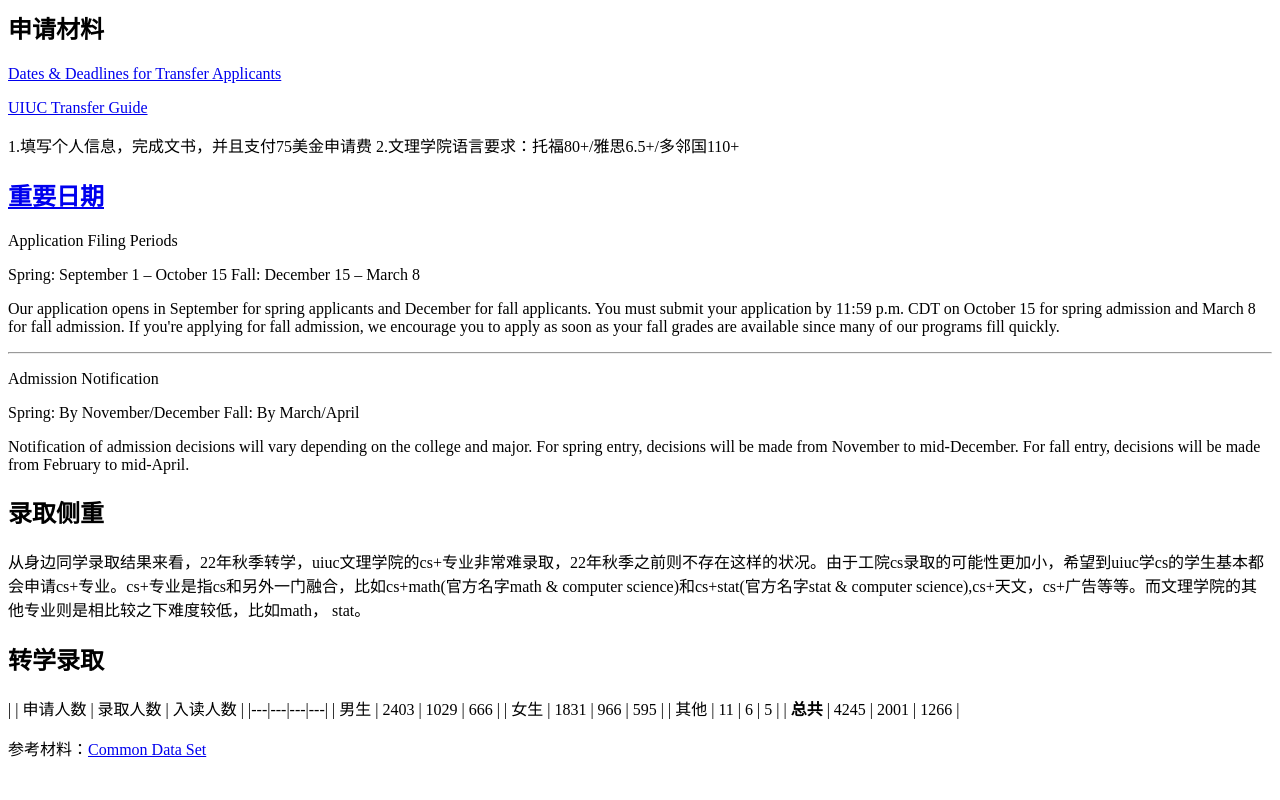
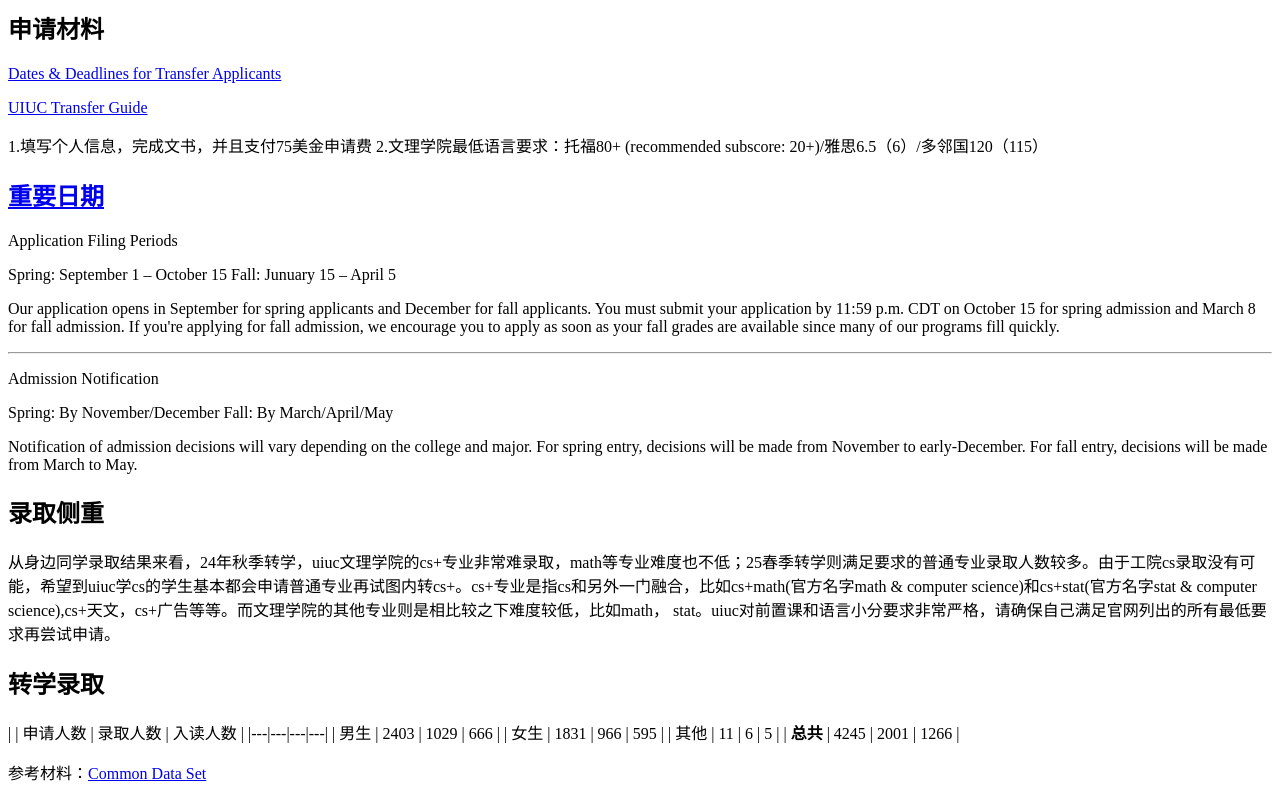
Before and after one commit to daydreamer2006/Transferwiki.cc, a Next.js app: page /schools/uiuc in a window 1280 px wide. Shown: the part 976-1776 px from the top of the page. Before the commit the page ends 1752 px from the top, so only its background shows below. Built offline with nearby package versions, Linux system fonts and the light colour scheme.

Commit message:
Update uiuc.mdx

```diff
--- a/pages/schools/uiuc.mdx
+++ b/pages/schools/uiuc.mdx
@@ -27,14 +27,14 @@
 [UIUC Transfer Guide](https://blog.admissions.illinois.edu/how-to-transfer-to-illinois/)
 
 1.填写个人信息，完成文书，并且支付75美金申请费
-2.文理学院语言要求：托福80+/雅思6.5+/多邻国110+
+2.文理学院最低语言要求：托福80+ (recommended subscore: 20+)/雅思6.5（6）/多邻国120（115）
 
 ## [重要日期](https://www.admissions.illinois.edu/apply/transfer/dates)
 
 Application Filing Periods
 
 Spring: September 1 – October 15
-Fall: December 15 – March 8
+Fall: Junuary 15 – April 5
 
 Our application opens in September for spring applicants and December for fall applicants. You must submit your application by 11:59 p.m. CDT on October 15 for spring admission and March 8 for fall admission. If you're applying for fall admission, we encourage you to apply as soon as your fall grades are available since many of our programs fill quickly.
 
@@ -43,13 +43,13 @@
 Admission Notification
 
 Spring: By November/December
-Fall: By March/April
+Fall: By March/April/May
 
-Notification of admission decisions will vary depending on the college and major. For spring entry, decisions will be made from November to mid-December. For fall entry, decisions will be made from February to mid-April.
+Notification of admission decisions will vary depending on the college and major. For spring entry, decisions will be made from November to early-December. For fall entry, decisions will be made from March to May.
 
 ## 录取侧重
 
-从身边同学录取结果来看，22年秋季转学，uiuc文理学院的cs+专业非常难录取，22年秋季之前则不存在这样的状况。由于工院cs录取的可能性更加小，希望到uiuc学cs的学生基本都会申请cs+专业。cs+专业是指cs和另外一门融合，比如cs+math(官方名字math & computer science)和cs+stat(官方名字stat & computer science),cs+天文，cs+广告等等。而文理学院的其他专业则是相比较之下难度较低，比如math， stat。
+从身边同学录取结果来看，24年秋季转学，uiuc文理学院的cs+专业非常难录取，math等专业难度也不低；25春季转学则满足要求的普通专业录取人数较多。由于工院cs录取没有可能，希望到uiuc学cs的学生基本都会申请普通专业再试图内转cs+。cs+专业是指cs和另外一门融合，比如cs+math(官方名字math & computer science)和cs+stat(官方名字stat & computer science),cs+天文，cs+广告等等。而文理学院的其他专业则是相比较之下难度较低，比如math， stat。uiuc对前置课和语言小分要求非常严格，请确保自己满足官网列出的所有最低要求再尝试申请。
 
 ## 转学录取
 
```
